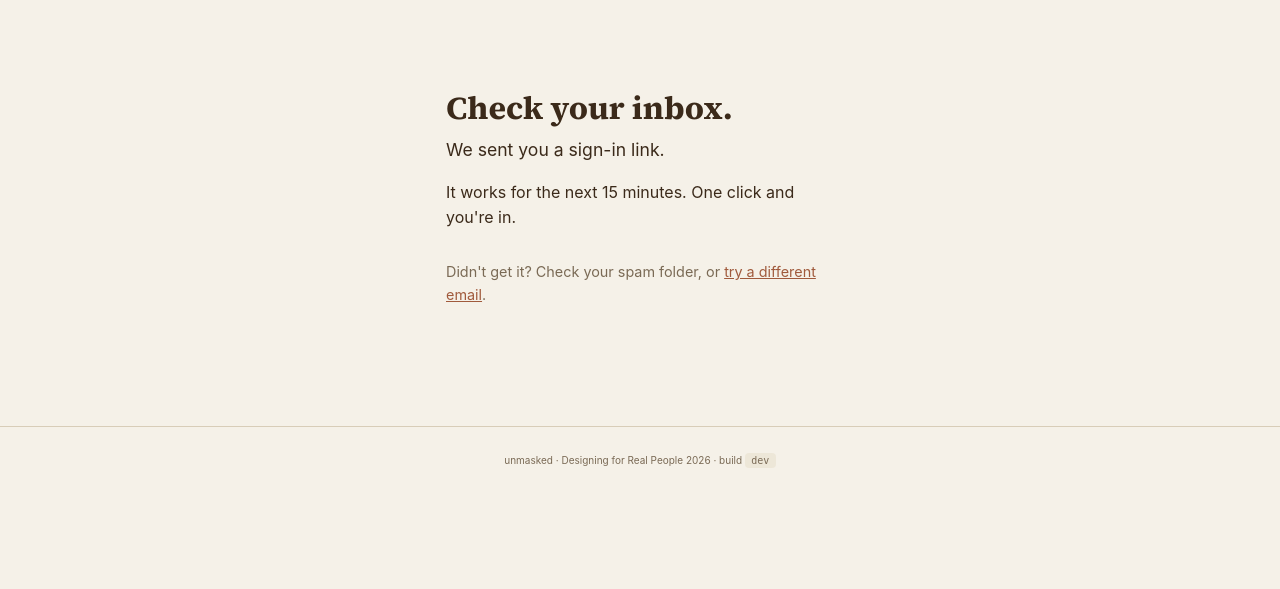
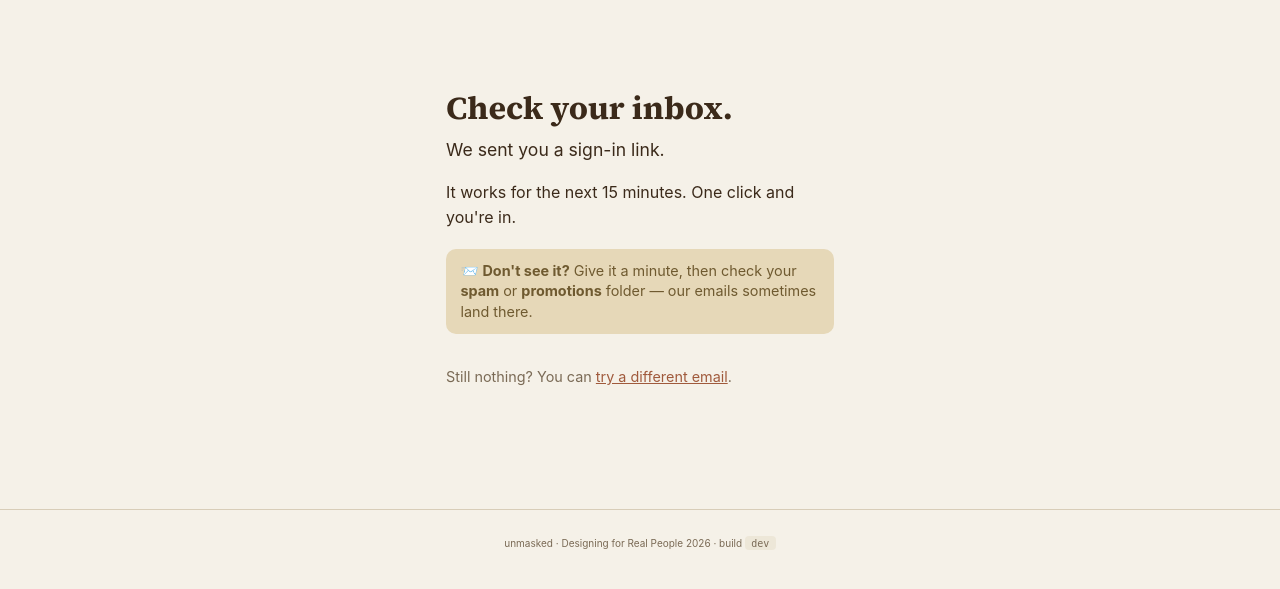
Before and after one commit to albertding19/DRP, a Django app: page /accounts/check-email/ in a window 1280 px wide. Shown: the part 65-654 px from the top of the page. Run offline with Django 5.2, Linux system fonts and the light colour scheme; some libraries are stand-ins or nearby versions.

Commit message:
fix: improved UI clarity

```diff
--- a/apps/accounts/templates/accounts/check_email.html
+++ b/apps/accounts/templates/accounts/check_email.html
@@ -77,13 +77,17 @@
   </p>
   <p>It works for the next 15 minutes. One click and you're in.</p>
 
+  <p class="check-email-spam">
+    📨 <strong>Don't see it?</strong> Give it a minute, then check your
+    <strong>spam</strong> or <strong>promotions</strong> folder — our emails
+    sometimes land there.
+  </p>
+
   <p class="check-email-help">
     {% if verifying %}
-      Didn't get it? Check your spam folder, or
-      <a href="{% url 'accounts:settings' %}">go back to settings</a>.
+      Still nothing? You can <a href="{% url 'accounts:settings' %}">go back to settings</a>.
     {% else %}
-      Didn't get it? Check your spam folder, or
-      <a href="{% url 'accounts:start' %}">try a different email</a>.
+      Still nothing? You can <a href="{% url 'accounts:start' %}">try a different email</a>.
     {% endif %}
   </p>
 
@@ -105,6 +109,15 @@
   .check-email { max-width: 420px; margin: 4rem auto; padding: 0 1rem; }
   .check-email h1 { font-family: var(--font-serif); font-size: 2rem; margin: 0 0 0.5rem; }
   .check-email .lead { font-size: 1.1rem; margin: 0 0 1rem; }
+  .check-email-spam {
+    background: var(--tag-time);
+    color: var(--tag-time-ink);
+    border-radius: var(--radius-md);
+    padding: 0.7rem 0.9rem;
+    font-size: 0.9rem;
+    line-height: 1.45;
+    margin: 1.25rem 0 0;
+  }
   .check-email-help { color: var(--ink-muted); font-size: 0.9rem; margin-top: 2rem; }
   .check-email-status {
     color: var(--ink-muted);
--- a/apps/tasks/services.py
+++ b/apps/tasks/services.py
@@ -54,10 +54,15 @@ class BreakTooSoonError(Exception):
 # Time helpers
 # ---------------------------------------------------------------------------
 def _today_window(now: datetime | None = None) -> tuple[datetime, datetime, datetime]:
-    """Returns (now_local, work_start_local, work_end_local) all in TIME_ZONE."""
+    """Returns (now_local, work_start_local, work_end_local) all in TIME_ZONE.
+
+    Work starts at TASKS_WORK_START_HOUR and runs to the end of the local
+    calendar day (midnight / 12am), so tasks schedule all the way until 12am
+    rather than stopping at a fixed evening hour.
+    """
     now = timezone.localtime(now) if now is not None else timezone.localtime()
     work_start = now.replace(hour=settings.TASKS_WORK_START_HOUR, minute=0, second=0, microsecond=0)
-    work_end = now.replace(hour=settings.TASKS_WORK_END_HOUR, minute=0, second=0, microsecond=0)
+    _, work_end = _today_local_bounds(now)
     return now, work_start, work_end
 
 
--- a/apps/tasks/templates/tasks/index.html
+++ b/apps/tasks/templates/tasks/index.html
@@ -36,11 +36,11 @@
     {% include "tasks/_full_region.html" %}
   </div>
 
-  {% comment %}Add-task — shown on Today + To do, revealed by a button. Lives
+  {% comment %}Add-task — shown on To do only, revealed by a button. Lives
      OUTSIDE #full-region so the 422 self-replace flow (HX-Retarget
      #add-task-form) is untouched; the reveal wrapper persists when the form
      swaps itself.{% endcomment %}
-  <div x-show="tab === 'today' || tab === 'todo'" x-cloak>
+  <div x-show="tab === 'todo'" x-cloak>
     <button type="button" class="btn btn-secondary add-toggle"
             x-show="!showAddTask" x-on:click="showAddTask = true">+ Add a task</button>
     <div x-show="showAddTask" x-cloak>
```
Also changed, not shown: apps/body_double/views.py (+4 -3 lines), apps/tasks/tests/test_services.py (+10 -8 lines).
